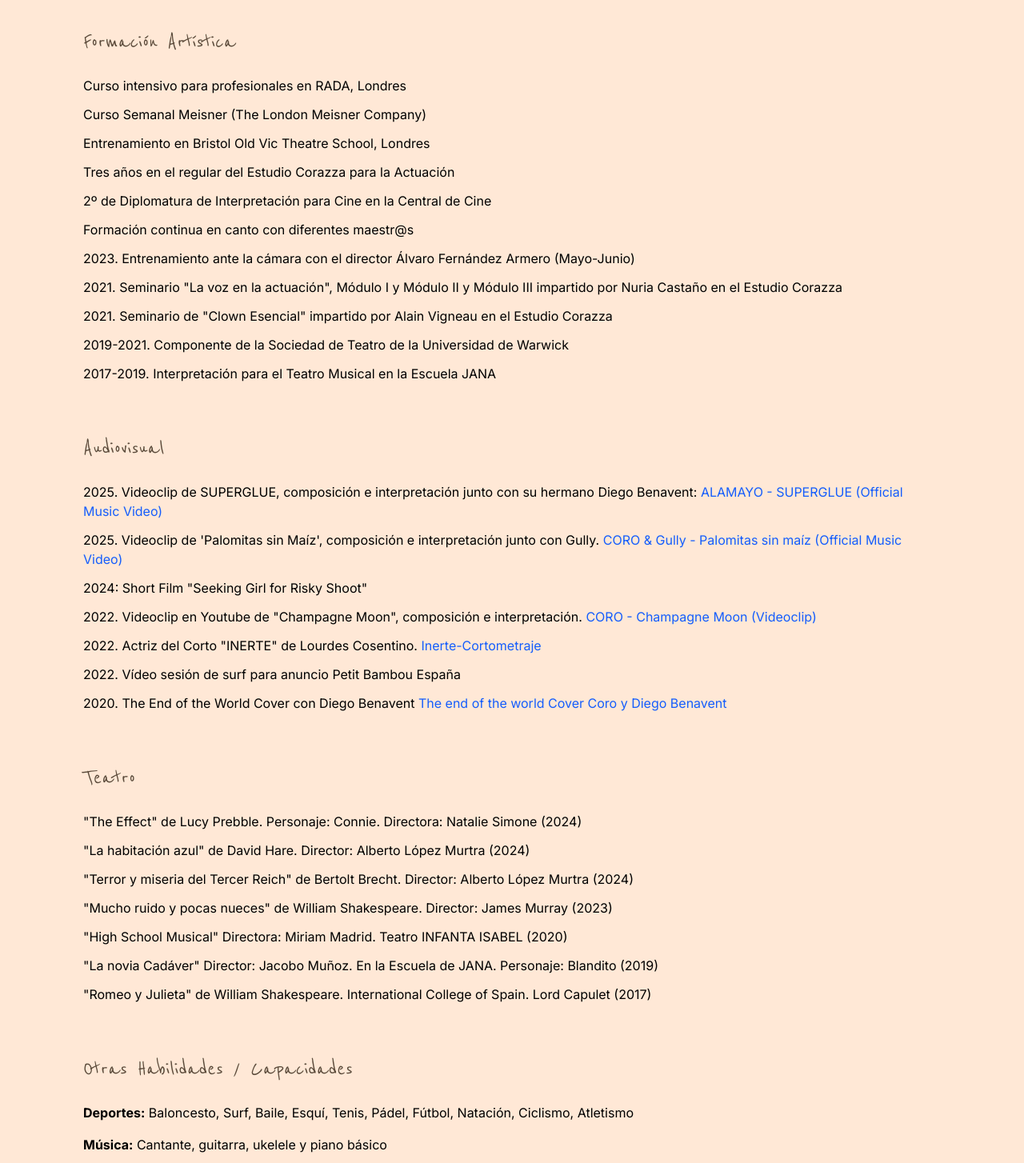
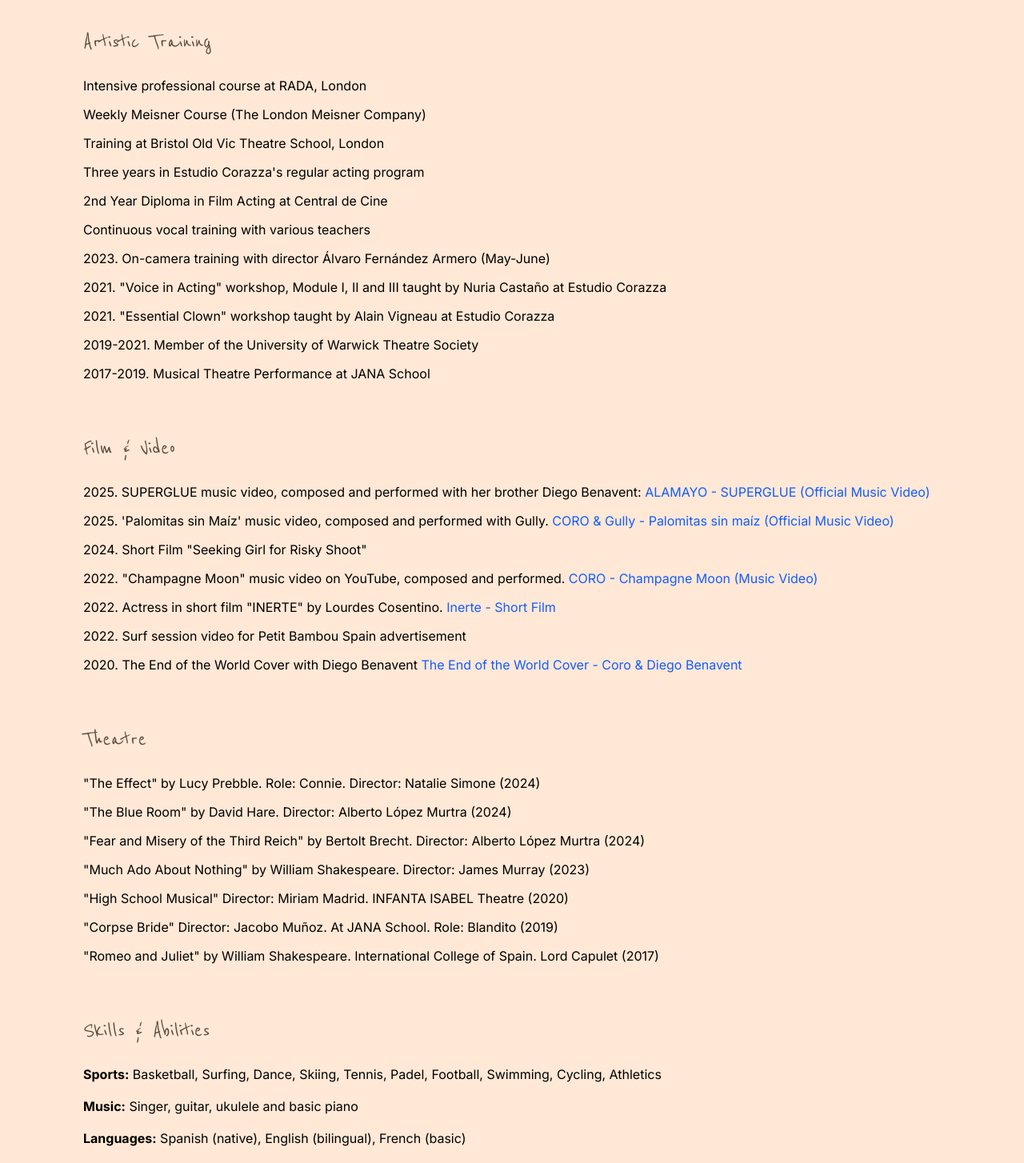
Before and after one commit to joehewett/coro, a React (Vite) app: page /actress in a window 1280 px wide. Shown: the part 1280-2734 px from the top of the page at 80% size. Built offline with nearby package versions, Linux system fonts and the light colour scheme.

Commit message:
feat: translate ActressPage to English
- Update all section headers from Spanish to English
- Modify text content for international readability
- Maintain original formatting and structure

```diff
--- a/src/components/ActressPage.tsx
+++ b/src/components/ActressPage.tsx
@@ -77,91 +77,91 @@ const ActressPage: React.FC<ActressPageProps> = ({ theme = 'beige' }) => {
       {/* Experience Section */}
       <div className="px-10 max-w-6xl mx-auto py-32">
         <h2 className={`text-6xl font-handwritten text-center mb-20 ${themeUtils.text(theme)}`}>
-          Experiencia
+          Experience
         </h2>
 
         <div className="space-y-16">
-          {/* Formación Artística */}
+          {/* Artistic Training */}
           <div>
             <h3 className={`text-3xl font-handwritten mb-6 ${themeUtils.text(theme)}`}>
-              Formación Artística
+              Artistic Training
             </h3>
             <ul className={`space-y-3 text-foreground`}>
-              <li>Curso intensivo para profesionales en RADA, Londres</li>
-              <li>Curso Semanal Meisner (The London Meisner Company)</li>
-              <li>Entrenamiento en Bristol Old Vic Theatre School, Londres</li>
-              <li>Tres años en el regular del Estudio Corazza para la Actuación</li>
-              <li>2º de Diplomatura de Interpretación para Cine en la Central de Cine</li>
-              <li>Formación continua en canto con diferentes maestr@s</li>
-              <li>2023. Entrenamiento ante la cámara con el director Álvaro Fernández Armero (Mayo-Junio)</li>
-              <li>2021. Seminario "La voz en la actuación", Módulo I y Módulo II y Módulo III impartido por Nuria Castaño en el Estudio Corazza</li>
-              <li>2021. Seminario de "Clown Esencial" impartido por Alain Vigneau en el Estudio Corazza</li>
-              <li>2019-2021. Componente de la Sociedad de Teatro de la Universidad de Warwick</li>
-              <li>2017-2019. Interpretación para el Teatro Musical en la Escuela JANA</li>
+              <li>Intensive professional course at RADA, London</li>
+              <li>Weekly Meisner Course (The London Meisner Company)</li>
+              <li>Training at Bristol Old Vic Theatre School, London</li>
+              <li>Three years in Estudio Corazza's regular acting program</li>
+              <li>2nd Year Diploma in Film Acting at Central de Cine</li>
+              <li>Continuous vocal training with various teachers</li>
+              <li>2023. On-camera training with director Álvaro Fernández Armero (May-June)</li>
+              <li>2021. "Voice in Acting" workshop, Module I, II and III taught by Nuria Castaño at Estudio Corazza</li>
+              <li>2021. "Essential Clown" workshop taught by Alain Vigneau at Estudio Corazza</li>
+              <li>2019-2021. Member of the University of Warwick Theatre Society</li>
+              <li>2017-2019. Musical Theatre Performance at JANA School</li>
             </ul>
           </div>
 
           {/* Audiovisual */}
           <div>
             <h3 className={`text-3xl font-handwritten mb-6 ${themeUtils.text(theme)}`}>
-              Audiovisual
+              Film & Video
             </h3>
             <ul className={`space-y-3 text-foreground`}>
-              <li>2025. Videoclip de SUPERGLUE, composición e interpretación junto con su hermano Diego Benavent: <a href="https://www.youtube.com/watch?v=ALAMAYO-SUPERGLUE" className="text-blue-600 hover:underline" target="_blank" rel="noopener noreferrer">ALAMAYO - SUPERGLUE (Official Music Video)</a></li>
-              <li>2025. Videoclip de 'Palomitas sin Maíz', composición e interpretación junto con Gully. <a href="https://www.youtube.com/watch?v=palomitas-sin-maiz" className="text-blue-600 hover:underline" target="_blank" rel="noopener noreferrer">CORO & Gully - Palomitas sin maíz (Official Music Video)</a></li>
-              <li>2024: Short Film "Seeking Girl for Risky Shoot"</li>
-              <li>2022. Videoclip en Youtube de "Champagne Moon", composición e interpretación. <a href="https://www.youtube.com/watch?v=champagne-moon" className="text-blue-600 hover:underline" target="_blank" rel="noopener noreferrer">CORO - Champagne Moon (Videoclip)</a></li>
-              <li>2022. Actriz del Corto "INERTE" de Lourdes Cosentino. <a href="https://www.youtube.com/watch?v=inerte" className="text-blue-600 hover:underline" target="_blank" rel="noopener noreferrer">Inerte-Cortometraje</a></li>
-              <li>2022. Vídeo sesión de surf para anuncio Petit Bambou España</li>
-              <li>2020. The End of the World Cover con Diego Benavent <a href="https://www.youtube.com/watch?v=end-of-the-world" className="text-blue-600 hover:underline" target="_blank" rel="noopener noreferrer">The end of the world Cover Coro y Diego Benavent</a></li>
+              <li>2025. SUPERGLUE music video, composed and performed with her brother Diego Benavent: <a href="https://www.youtube.com/watch?v=ALAMAYO-SUPERGLUE" className="text-blue-600 hover:underline" target="_blank" rel="noopener noreferrer">ALAMAYO - SUPERGLUE (Official Music Video)</a></li>
+              <li>2025. 'Palomitas sin Maíz' music video, composed and performed with Gully. <a href="https://www.youtube.com/watch?v=palomitas-sin-maiz" className="text-blue-600 hover:underline" target="_blank" rel="noopener noreferrer">CORO & Gully - Palomitas sin maíz (Official Music Video)</a></li>
+              <li>2024. Short Film "Seeking Girl for Risky Shoot"</li>
+              <li>2022. "Champagne Moon" music video on YouTube, composed and performed. <a href="https://www.youtube.com/watch?v=champagne-moon" className="text-blue-600 hover:underline" target="_blank" rel="noopener noreferrer">CORO - Champagne Moon (Music Video)</a></li>
+              <li>2022. Actress in short film "INERTE" by Lourdes Cosentino. <a href="https://www.youtube.com/watch?v=inerte" className="text-blue-600 hover:underline" target="_blank" rel="noopener noreferrer">Inerte - Short Film</a></li>
+              <li>2022. Surf session video for Petit Bambou Spain advertisement</li>
+              <li>2020. The End of the World Cover with Diego Benavent <a href="https://www.youtube.com/watch?v=end-of-the-world" className="text-blue-600 hover:underline" target="_blank" rel="noopener noreferrer">The End of the World Cover - Coro & Diego Benavent</a></li>
             </ul>
           </div>
 
-          {/* Teatro */}
+          {/* Theatre */}
           <div>
             <h3 className={`text-3xl font-handwritten mb-6 ${themeUtils.text(theme)}`}>
-              Teatro
+              Theatre
             </h3>
             <ul className={`space-y-3 text-foreground`}>
-              <li>"The Effect" de Lucy Prebble. Personaje: Connie. Directora: Natalie Simone (2024)</li>
-              <li>"La habitación azul" de David Hare. Director: Alberto López Murtra (2024)</li>
-              <li>"Terror y miseria del Tercer Reich" de Bertolt Brecht. Director: Alberto López Murtra (2024)</li>
-              <li>"Mucho ruido y pocas nueces" de William Shakespeare. Director: James Murray (2023)</li>
-              <li>"High School Musical" Directora: Miriam Madrid. Teatro INFANTA ISABEL (2020)</li>
-              <li>"La novia Cadáver" Director: Jacobo Muñoz. En la Escuela de JANA. Personaje: Blandito (2019)</li>
-              <li>"Romeo y Julieta" de William Shakespeare. International College of Spain. Lord Capulet (2017)</li>
+              <li>"The Effect" by Lucy Prebble. Role: Connie. Director: Natalie Simone (2024)</li>
+              <li>"The Blue Room" by David Hare. Director: Alberto López Murtra (2024)</li>
+              <li>"Fear and Misery of the Third Reich" by Bertolt Brecht. Director: Alberto López Murtra (2024)</li>
+              <li>"Much Ado About Nothing" by William Shakespeare. Director: James Murray (2023)</li>
+              <li>"High School Musical" Director: Miriam Madrid. INFANTA ISABEL Theatre (2020)</li>
+              <li>"Corpse Bride" Director: Jacobo Muñoz. At JANA School. Role: Blandito (2019)</li>
+              <li>"Romeo and Juliet" by William Shakespeare. International College of Spain. Lord Capulet (2017)</li>
             </ul>
           </div>
 
-          {/* Otras Habilidades */}
+          {/* Skills */}
           <div>
             <h3 className={`text-3xl font-handwritten mb-6 ${themeUtils.text(theme)}`}>
-              Otras Habilidades / Capacidades
+              Skills & Abilities
             </h3>
             <div className={`space-y-4 text-foreground`}>
               <div>
-                <strong>Deportes:</strong> Baloncesto, Surf, Baile, Esquí, Tenis, Pádel, Fútbol, Natación, Ciclismo, Atletismo
+                <strong>Sports:</strong> Basketball, Surfing, Dance, Skiing, Tennis, Padel, Football, Swimming, Cycling, Athletics
               </div>
               <div>
-                <strong>Música:</strong> Cantante, guitarra, ukelele y piano básico
+                <strong>Music:</strong> Singer, guitar, ukulele and basic piano
               </div>
               <div>
-                <strong>Idiomas:</strong> Castellano (nativo), Inglés (bilingüe), Francés (básico)
+                <strong>Languages:</strong> Spanish (native), English (bilingual), French (basic)
               </div>
               <div>
-                <strong>Otros:</strong> Directora, escritora y productora de películas
+                <strong>Other:</strong> Director, writer and film producer
               </div>
             </div>
           </div>
 
-          {/* Formación No Artística */}
+          {/* Academic Education */}
           <div>
             <h3 className={`text-3xl font-handwritten mb-6 ${themeUtils.text(theme)}`}>
-              Formación No Artística
+              Academic Education
             </h3>
             <ul className={`space-y-3 text-foreground`}>
-              <li>2019-2022. Sociología y Desarrollo Global Sostenible en University of Warwick, UK</li>
-              <li>2017-2019. IB (Bachillerato Internacional) en el ICS (International College of Spain, Madrid)</li>
+              <li>2019-2022. Sociology and Global Sustainable Development at University of Warwick, UK</li>
+              <li>2017-2019. IB (International Baccalaureate) at ICS (International College of Spain, Madrid)</li>
             </ul>
           </div>
 
```
